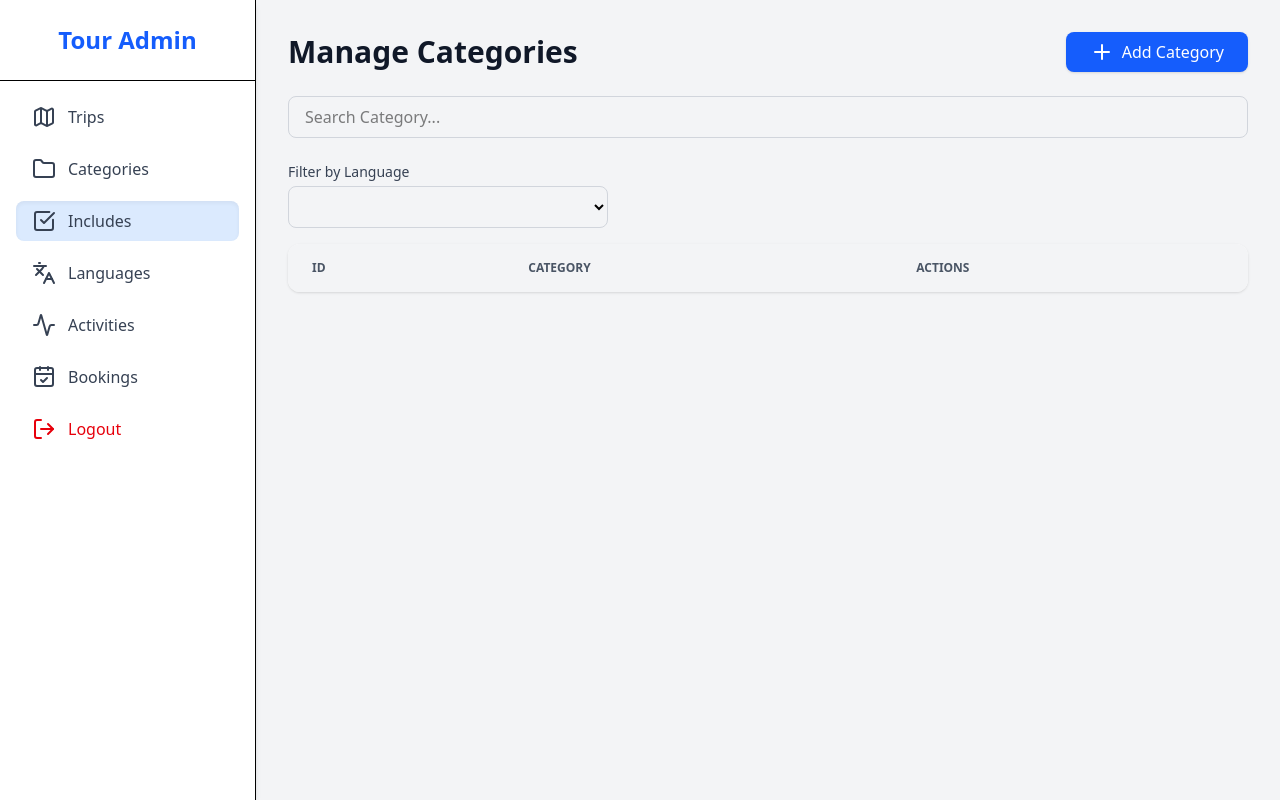
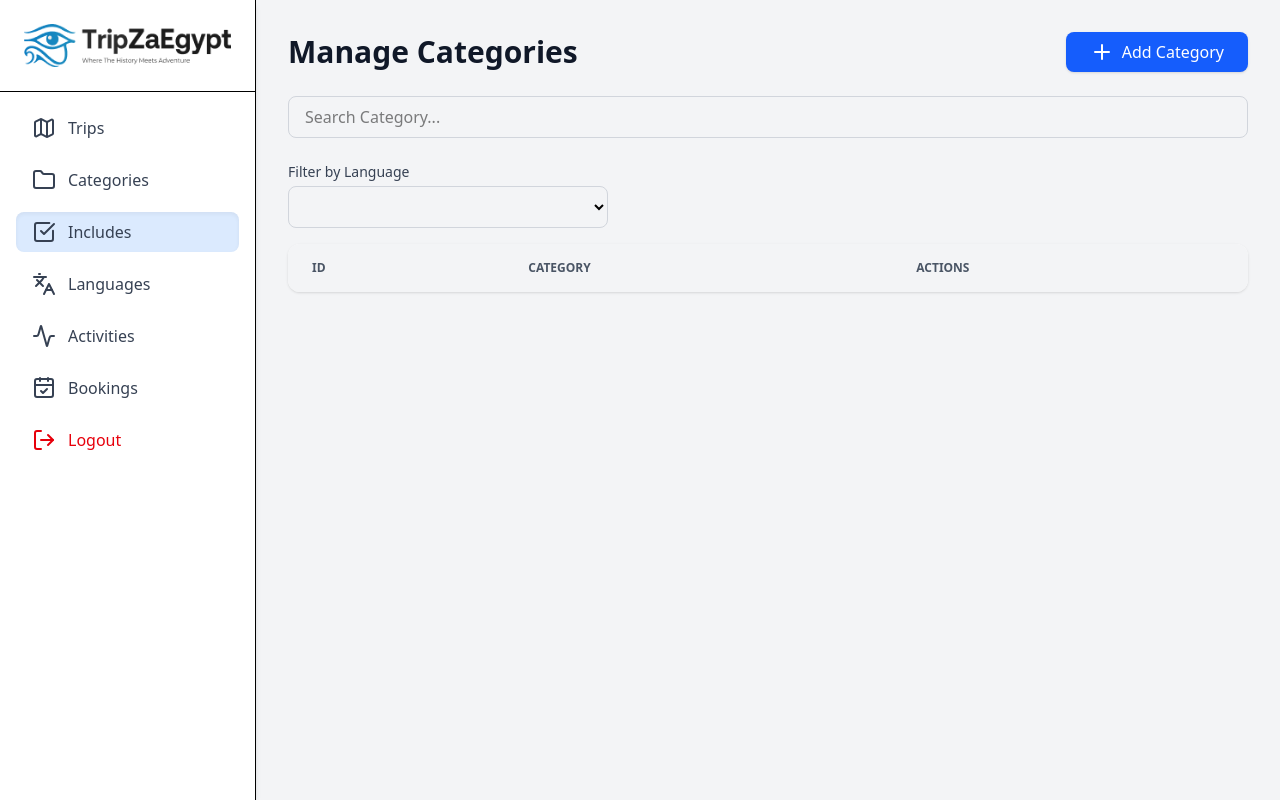
Before and after one commit to saif9402/admin-dashboard-tour-guide, a website: page src/pages/categories.html in a window 1280 px wide. Drawn offline with nearby package versions, Linux system fonts and the light colour scheme; no server answers.

Commit message:
testing the logo

```diff
--- a/src/pages/categories.html
+++ b/src/pages/categories.html
@@ -13,9 +13,7 @@
       <!-- Sidebar -->
       <aside class="w-64 bg-white border-r shadow-md">
         <div class="p-6 border-b">
-          <h2 class="text-2xl font-bold text-blue-600 text-center">
-            Tour Admin
-          </h2>
+          <img src="../img/Vector.png" alt="main logo" />
         </div>
         <nav class="p-4 space-y-3">
           <a
```
Also changed, not shown: src/img/Vector.png (added).
